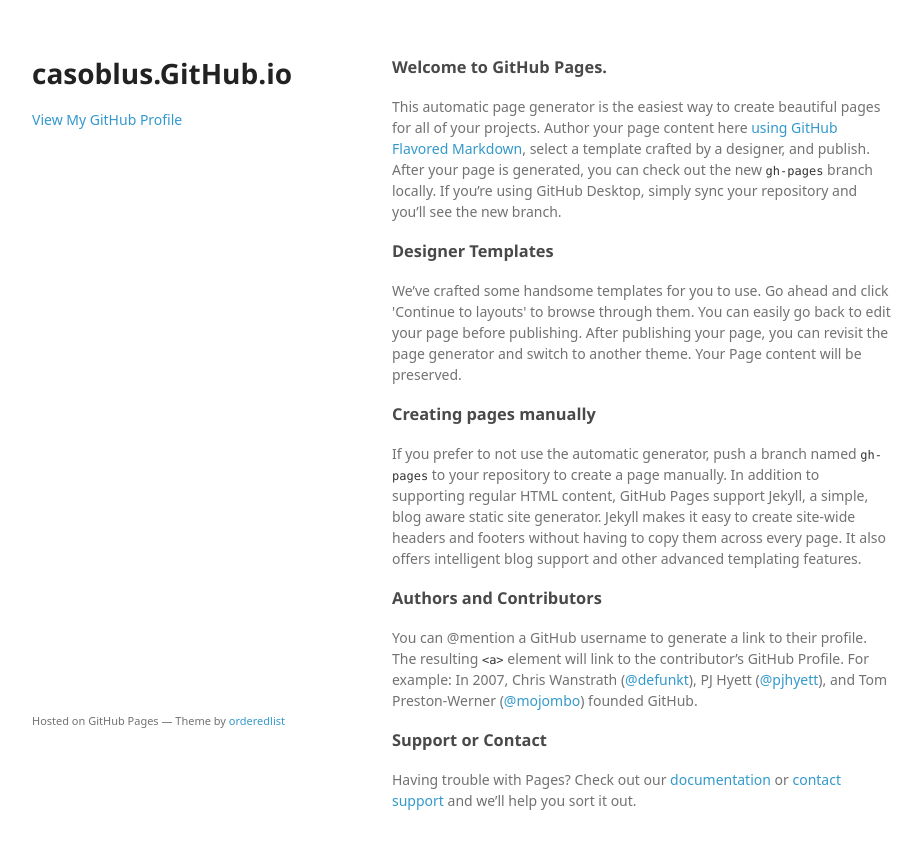
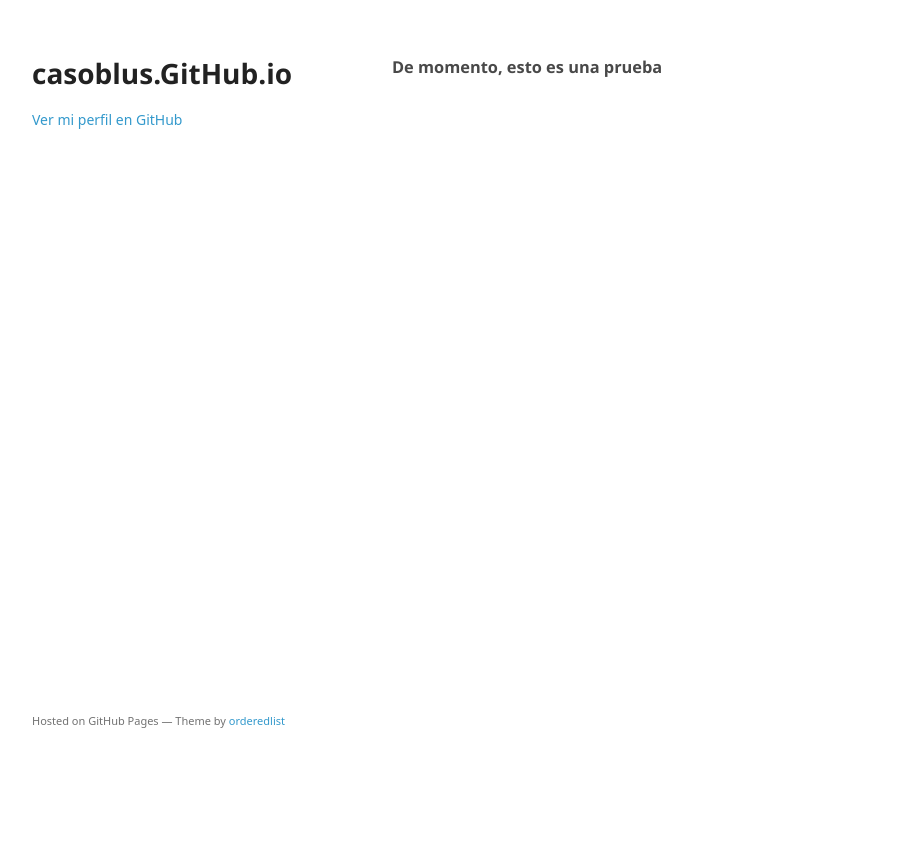
Before and after one commit to casoblus/casoblus.github.io, a plain HTML site: page index.html in a window 1280 px wide. Shown: the whole page, without its empty margins (178-1100 px from the left). After the commit the page ends 800 px from the top, so only its background shows below. Drawn offline with Linux system fonts and the light colour scheme; a web font is replaced by a local one.

Commit message:
Update index.html

```diff
--- a/index.html
+++ b/index.html
@@ -19,35 +19,13 @@
         <p></p>
 
 
-        <p class="view"><a href="https://github.com/casoblus">View My GitHub Profile</a></p>
+        <p class="view"><a href="https://github.com/casoblus">Ver mi perfil en GitHub</a></p>
 
       </header>
       <section>
         <h3>
-<a id="welcome-to-github-pages" class="anchor" href="#welcome-to-github-pages" aria-hidden="true"><span aria-hidden="true" class="octicon octicon-link"></span></a>Welcome to GitHub Pages.</h3>
-
-<p>This automatic page generator is the easiest way to create beautiful pages for all of your projects. Author your page content here <a href="https://guides.github.com/features/mastering-markdown/">using GitHub Flavored Markdown</a>, select a template crafted by a designer, and publish. After your page is generated, you can check out the new <code>gh-pages</code> branch locally. If you’re using GitHub Desktop, simply sync your repository and you’ll see the new branch.</p>
-
-<h3>
-<a id="designer-templates" class="anchor" href="#designer-templates" aria-hidden="true"><span aria-hidden="true" class="octicon octicon-link"></span></a>Designer Templates</h3>
-
-<p>We’ve crafted some handsome templates for you to use. Go ahead and click 'Continue to layouts' to browse through them. You can easily go back to edit your page before publishing. After publishing your page, you can revisit the page generator and switch to another theme. Your Page content will be preserved.</p>
-
-<h3>
-<a id="creating-pages-manually" class="anchor" href="#creating-pages-manually" aria-hidden="true"><span aria-hidden="true" class="octicon octicon-link"></span></a>Creating pages manually</h3>
-
-<p>If you prefer to not use the automatic generator, push a branch named <code>gh-pages</code> to your repository to create a page manually. In addition to supporting regular HTML content, GitHub Pages support Jekyll, a simple, blog aware static site generator. Jekyll makes it easy to create site-wide headers and footers without having to copy them across every page. It also offers intelligent blog support and other advanced templating features.</p>
-
-<h3>
-<a id="authors-and-contributors" class="anchor" href="#authors-and-contributors" aria-hidden="true"><span aria-hidden="true" class="octicon octicon-link"></span></a>Authors and Contributors</h3>
-
-<p>You can @mention a GitHub username to generate a link to their profile. The resulting <code>&lt;a&gt;</code> element will link to the contributor’s GitHub Profile. For example: In 2007, Chris Wanstrath (<a href="https://github.com/defunkt" class="user-mention">@defunkt</a>), PJ Hyett (<a href="https://github.com/pjhyett" class="user-mention">@pjhyett</a>), and Tom Preston-Werner (<a href="https://github.com/mojombo" class="user-mention">@mojombo</a>) founded GitHub.</p>
-
-<h3>
-<a id="support-or-contact" class="anchor" href="#support-or-contact" aria-hidden="true"><span aria-hidden="true" class="octicon octicon-link"></span></a>Support or Contact</h3>
-
-<p>Having trouble with Pages? Check out our <a href="https://help.github.com/pages">documentation</a> or <a href="https://github.com/contact">contact support</a> and we’ll help you sort it out.</p>
-      </section>
+<a id="welcome-to-github-pages" class="anchor" href="#welcome-to-github-pages" aria-hidden="true"><span aria-hidden="true" class="octicon octicon-link"></span></a>De momento, esto es una prueba</h3>
+</section>
       <footer>
         <p><small>Hosted on GitHub Pages &mdash; Theme by <a href="https://github.com/orderedlist">orderedlist</a></small></p>
       </footer>
```
